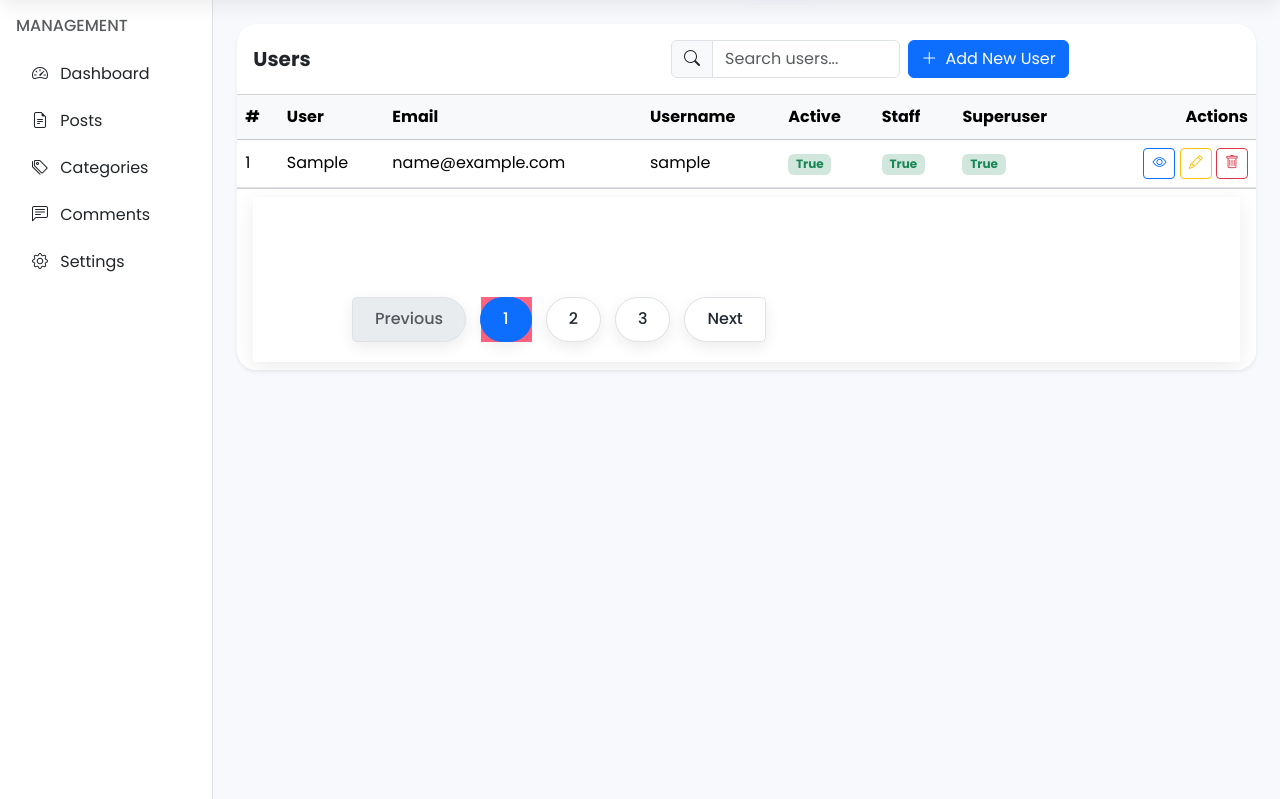
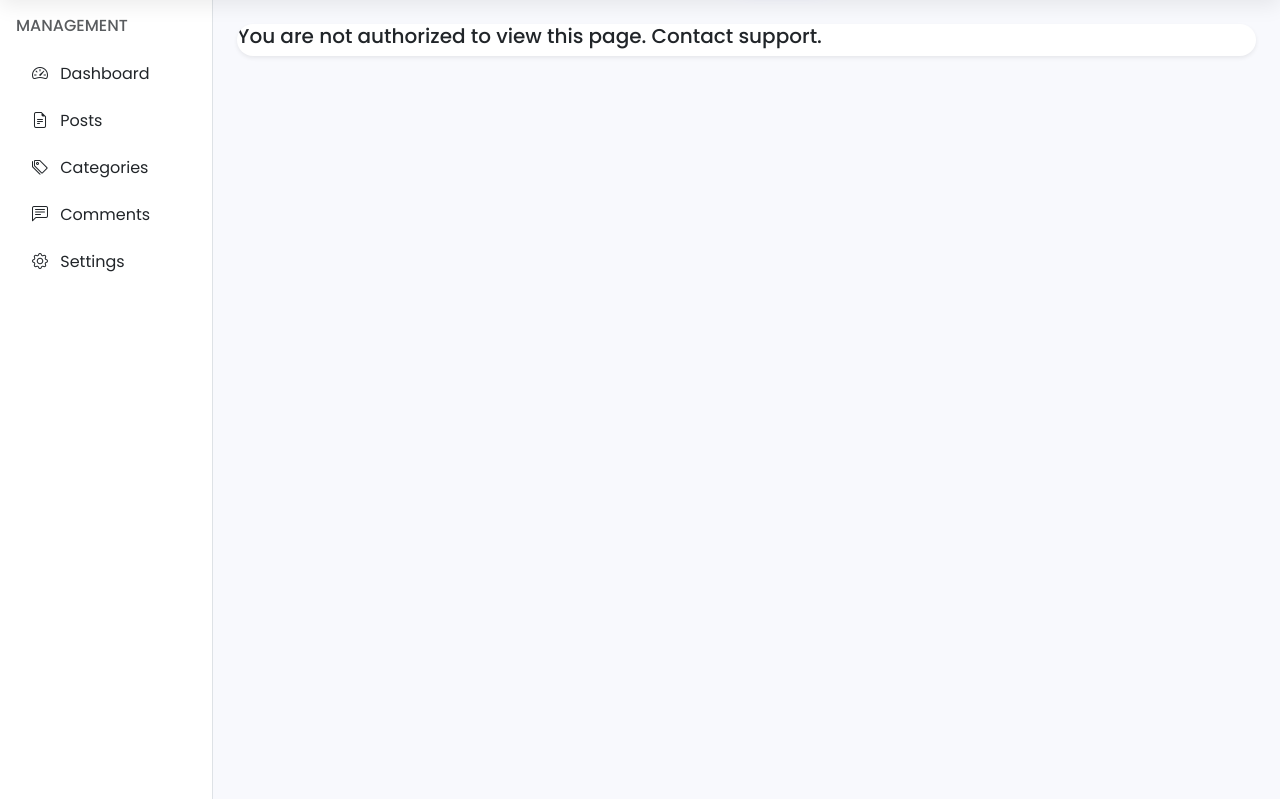
Before and after one commit to Taoheed-O/blogify, a Django app: page /dashboards/users/ in a window 1280 px wide. Shown: the part 94-893 px from the top of the page. Run offline with Django 5.2, Linux system fonts and the light colour scheme; tables that the repository leaves empty hold one stand-in row (values such as "Sample post"); some libraries are stand-ins or nearby versions.

Commit message:
CRUD OPs for Users... View... User... add...  Done...

```diff
--- a/dashboards/views.py
+++ b/dashboards/views.py
@@ -139,6 +139,8 @@ def add_new_user(request):
         if form.is_valid():
             form.save()
             return redirect('users')
+        else:
+            print(form.errors)
     form = UserForm()
     context = {'form': form}
     return render(request,'dashboards/add_new_user.html', context=context)
--- a/templates/dashboards/add_new_user.html
+++ b/templates/dashboards/add_new_user.html
@@ -14,6 +14,7 @@
     <!--================================================================-->
 
     <main class="col-md-10 p-4">
+      {% if perms.auth.view_user %}
       <h2> <b>Users</b></h2>
         <div class="d-flex float-lg-end">
             <a href="{% url 'users' %}"
@@ -34,7 +35,11 @@
                 </button>
             </form>
         </div>
+        {% else %}
+        <h5> You are not authorized to view this page. Contact support.</h5>
+        {% endif %}
     </main>
+
 </div>
 </div>
 
--- a/templates/dashboards/users.html
+++ b/templates/dashboards/users.html
@@ -21,7 +21,7 @@
         <div class="card border-0 shadow-sm">
 
             <!-- Table Header -->
-
+            {% if perms.auth.view_user %}
             <div class="card-header bg-white p-3">
 
                 <div class="row align-items-center g-3">
@@ -259,6 +259,7 @@
             </div>
 
 
+
             <!-- ==================================
                         PAGINATION
             =================================== -->
@@ -315,6 +316,9 @@
 
                 </nav>
             </div>
+            {% else %}
+            <h5> You are not authorized to view this page. Contact support.</h5>
+            {% endif %}
 
     </div>
 </main>
```
Also changed, not shown: templates/dashboards/edit_user.html (added). Lines whose indentation alone changed are shown as unchanged.
